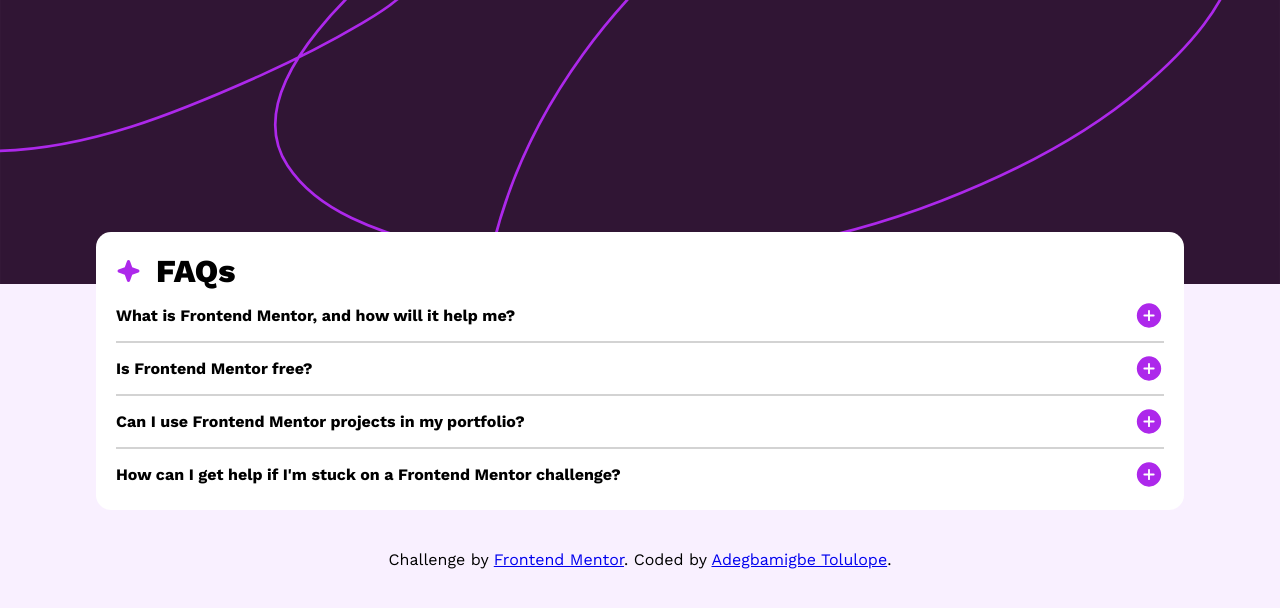
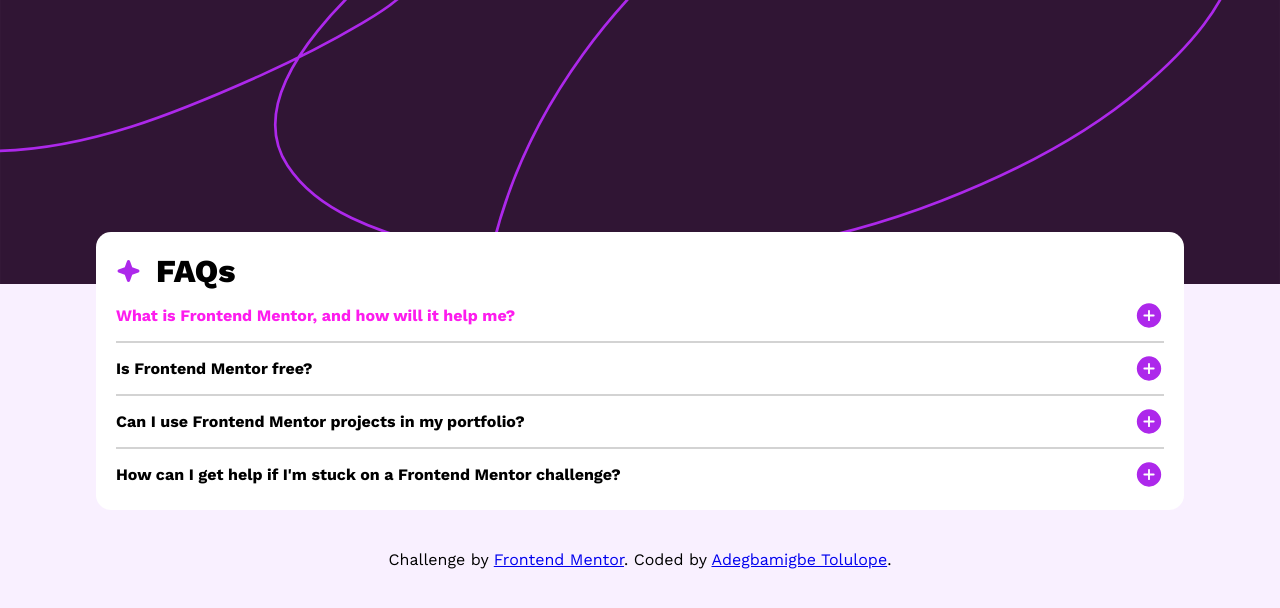
Before and after one commit to ioddgamers/FAQ-Accordion-revisited, a plain HTML site: page index.html in a window 1280 px wide. In both pictures the pointer is over the element "What is Frontend Mentor, and how will it help me?". Drawn offline with nearby package versions, Linux system fonts and the light colour scheme.

Commit message:
Update styles.css

```diff
--- a/styles.css
+++ b/styles.css
@@ -53,6 +53,11 @@ h2 {
     align-items: center;
 }
 
+.question:hover {
+    color: hsl(304, 98%, 55%);
+    cursor: pointer;
+}
+
 .container p {
     color: hsl(292, 42%, 14%);
     font-size: 16px;
```
